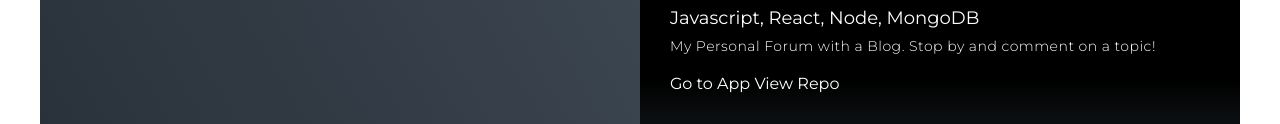
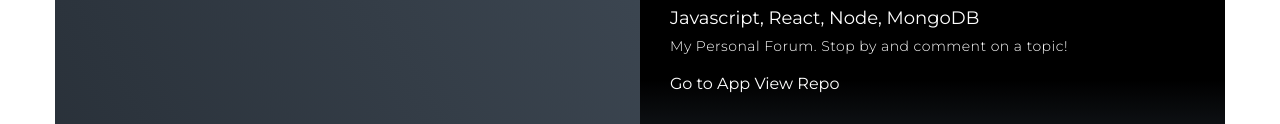
Before and after one commit to LexTheMenace/Portfolio, a plain HTML site: page index.html in a window 1280 px wide. Shown: the part 1603-1727 px from the top of the page. Drawn offline with Linux system fonts and the light colour scheme.

Commit message:
forum description

```diff
--- a/index.html
+++ b/index.html
@@ -67,7 +67,7 @@
                             <div class="project-info">
                                 <h1>Lex's Forum</h1>
                                 <h2>Javascript, React, Node, MongoDB</h2>
-                                <p>My Personal Forum with a Blog. Stop by and comment on a topic!</p>
+                                <p>My Personal Forum. Stop by and comment on a topic!</p>
                                 <div class='project-links'>
                                  <a target='_blank' href='https://lexs-forum.herokuapp.com/#/'> Go to App </a>
                                   <a target='_blank' href='https://github.com/LexTheMenace/Practice_Forum'> View Repo </a>
```
